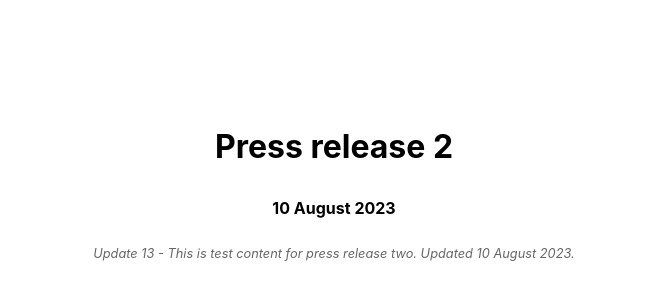
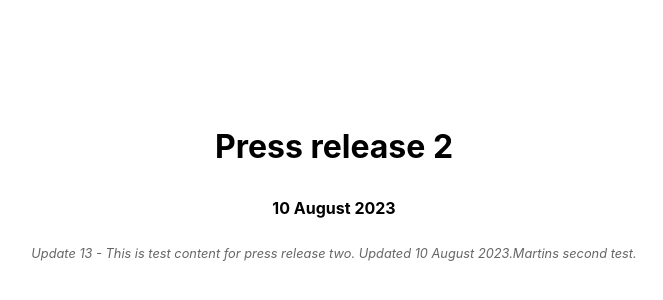
Before and after one commit to cstanleyhns/janes-test-site, a Next.js app: page /news2 in a window 1280 px wide. Shown: the part 210-510 px from the top of the page, without its empty margins (306-969 px from the left). Built offline with nearby package versions, Linux system fonts and the light colour scheme.

Commit message:
martins 2nd test update

```diff
--- a/pages/news2.js
+++ b/pages/news2.js
@@ -13,7 +13,7 @@ export default function News2() {
       <main className={styles.main}>
        <h1>Press release 2</h1>
        <p className={styles.cardDate}>10 August 2023</p>
-       <p className={styles.cardCopy}>Update 13 - This is test content for press release two. Updated 10 August 2023.</p>
+       <p className={styles.cardCopy}>Update 13 - This is test content for press release two. Updated 10 August 2023.Martins second test.</p>
       </main>
 
     </div>
```
